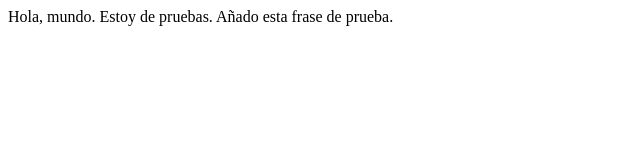
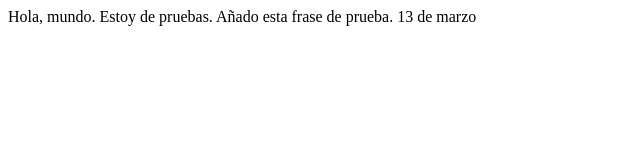
Before and after one commit to Volkiw/proyectos-adalab, a plain HTML site: page modulo-01-ejercicio-01/index.html in a window 1280 px wide. Shown: the full height of the page, 0-640 px from the left. Drawn offline with Linux system fonts and the light colour scheme.

Commit message:
actualizado

```diff
--- a/modulo-01-ejercicio-01/index.html
+++ b/modulo-01-ejercicio-01/index.html
@@ -7,6 +7,6 @@
 </head>
 <body>
     Hola, mundo. Estoy de pruebas.
-    Añado esta frase de prueba.
+    Añado esta frase de prueba. 13 de marzo
 </body>
 </html>
```
